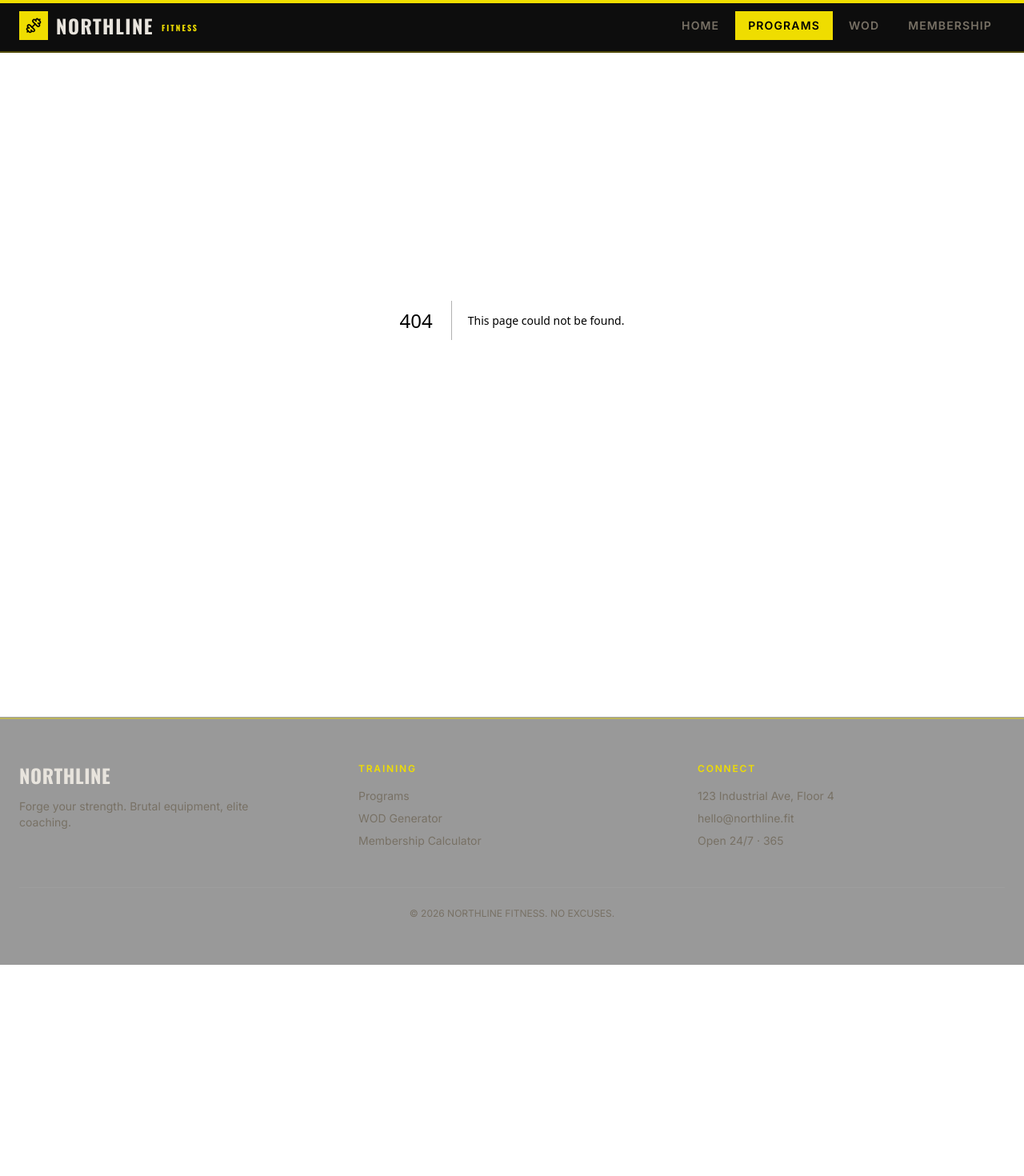
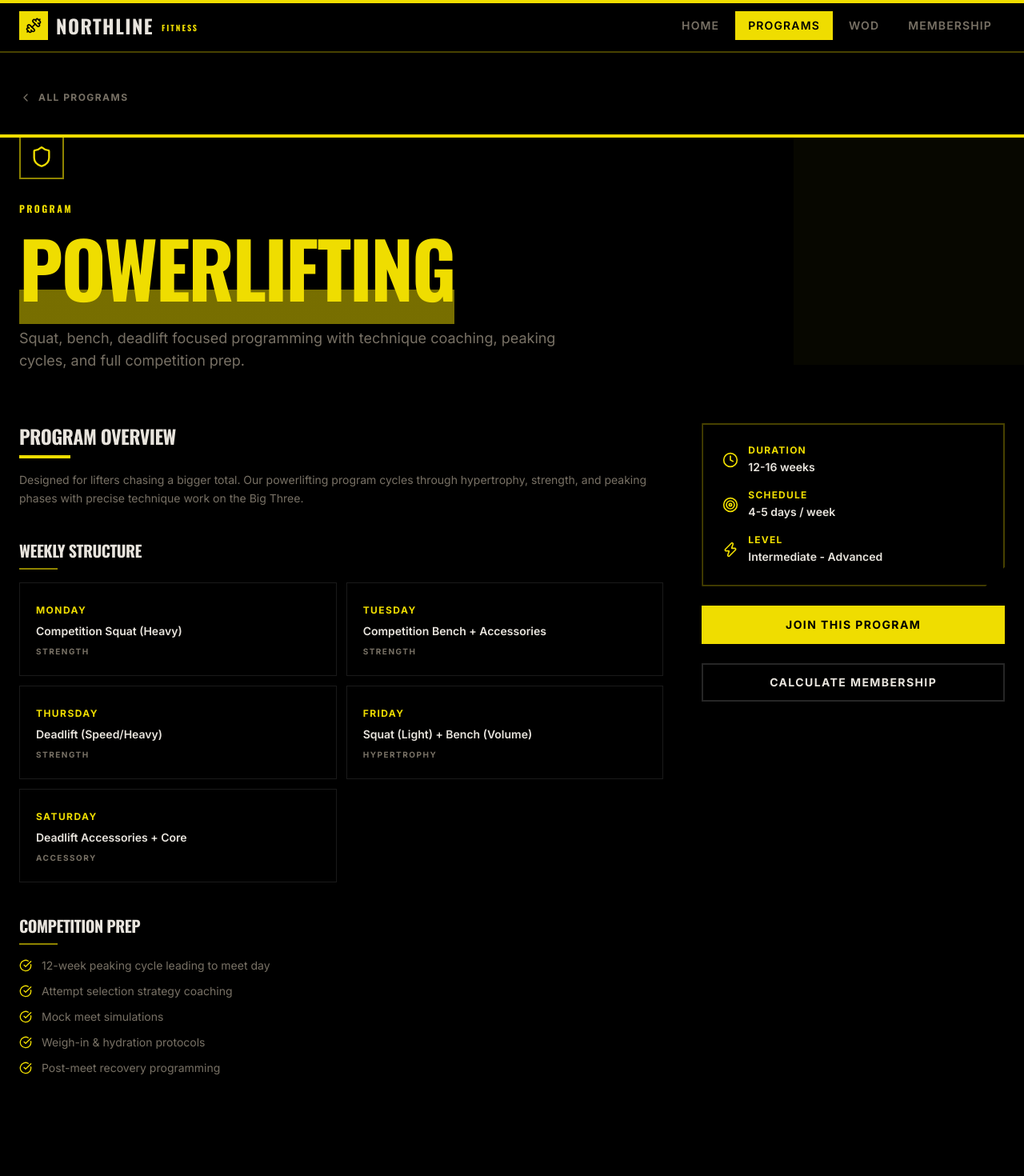
Before and after one commit to anas-khan-antimatter/mkt-northline-fitness, a Next.js app: page /programs/powerlifting in a window 1280 px wide. Before the commit this address had no page. Shown: the top 1470 px of the page at 80% size. Before the commit the page ends 1206 px from the top, so only its background shows below. Built offline with nearby package versions, Linux system fonts and the light colour scheme.

Commit message:
antimatter: checkpoint c-1790732951274-8t1ke

```diff
--- /dev/null
+++ b/src/app/programs/powerlifting/page.tsx
@@ -0,0 +1,152 @@
+"use client";
+
+import Link from "next/link";
+import { motion } from "framer-motion";
+import { ChevronLeft, Shield, CheckCircle, Clock, Target, Zap } from "lucide-react";
+
+export default function PowerliftingPage() {
+  return (
+    <div className="pt-28 pb-20">
+      <div className="px-6 mb-8">
+        <div className="mx-auto max-w-7xl">
+          <Link
+            href="/programs"
+            className="inline-flex items-center gap-2 text-xs font-bold uppercase tracking-[0.12em] text-muted-foreground hover:text-primary transition-colors"
+          >
+            <ChevronLeft className="h-4 w-4" /> All Programs
+          </Link>
+        </div>
+      </div>
+
+      <section className="relative px-6 overflow-hidden">
+        <div className="absolute top-0 left-0 right-0 h-1 bg-primary" />
+        <div className="absolute -top-24 -right-24 w-96 h-96 bg-primary/[3%] diagonal-cut-lg" />
+
+        <div className="mx-auto max-w-7xl">
+          <motion.div
+            initial={{ opacity: 0, y: 40 }}
+            animate={{ opacity: 1, y: 0 }}
+            transition={{ duration: 0.6 }}
+          >
+            <div className="flex h-14 w-14 items-center justify-center brutal-border bg-black/40 mb-6">
+              <Shield className="h-7 w-7 text-primary" />
+            </div>
+            <span className="font-heading text-xs font-bold uppercase tracking-[0.2em] text-primary">
+              Program
+            </span>
+            <h1 className="font-heading text-5xl font-bold tracking-tight mt-3 sm:text-7xl md:text-8xl leading-[1.05]">
+              <span className="text-safety heavy-underline">POWERLIFTING</span>
+            </h1>
+            <p className="mt-6 max-w-2xl text-base text-muted-foreground sm:text-lg">
+              Squat, bench, deadlift focused programming with technique coaching,
+              peaking cycles, and full competition prep.
+            </p>
+          </motion.div>
+        </div>
+      </section>
+
+      <section className="mt-16 px-6">
+        <div className="mx-auto max-w-7xl grid gap-12 lg:grid-cols-3">
+          <div className="lg:col-span-2 space-y-10">
+            <div>
+              <h2 className="font-heading text-2xl font-bold tracking-tight text-foreground">
+                PROGRAM OVERVIEW
+              </h2>
+              <div className="mt-2 h-1 w-16 bg-primary" />
+              <p className="mt-4 text-sm leading-relaxed text-muted-foreground">
+                Designed for lifters chasing a bigger total. Our powerlifting program
+                cycles through hypertrophy, strength, and peaking phases with
+                precise technique work on the Big Three.
+              </p>
+            </div>
+
+            <div>
+              <h3 className="font-heading text-xl font-bold tracking-tight text-foreground">
+                WEEKLY STRUCTURE
+              </h3>
+              <div className="mt-2 h-0.5 w-12 bg-primary/60" />
+              <div className="mt-4 grid gap-3 sm:grid-cols-2">
+                {[
+                  { day: "MONDAY", focus: "Competition Squat (Heavy)", type: "Strength" },
+                  { day: "TUESDAY", focus: "Competition Bench + Accessories", type: "Strength" },
+                  { day: "THURSDAY", focus: "Deadlift (Speed/Heavy)", type: "Strength" },
+                  { day: "FRIDAY", focus: "Squat (Light) + Bench (Volume)", type: "Hypertrophy" },
+                  { day: "SATURDAY", focus: "Deadlift Accessories + Core", type: "Accessory" },
+                ].map((d) => (
+                  <div key={d.day} className="border border-white/10 bg-black/30 p-5">
+                    <span className="text-xs font-bold uppercase tracking-[0.12em] text-primary">{d.day}</span>
+                    <p className="mt-1.5 text-sm font-semibold text-foreground">{d.focus}</p>
+                    <span className="mt-2 inline-block text-[10px] font-bold uppercase tracking-[0.15em] text-muted-foreground">{d.type}</span>
+                  </div>
+                ))}
+              </div>
+            </div>
+
+            <div>
+              <h3 className="font-heading text-xl font-bold tracking-tight text-foreground">
+                COMPETITION PREP
+              </h3>
+              <div className="mt-2 h-0.5 w-12 bg-primary/60" />
+              <ul className="mt-4 space-y-3">
+                {[
+                  "12-week peaking cycle leading to meet day",
+                  "Attempt selection strategy coaching",
+                  "Mock meet simulations",
+                  "Weigh-in & hydration protocols",
+                  "Post-meet recovery programming",
+                ].map((item) => (
+                  <li key={item} className="flex items-start gap-3 text-sm text-muted-foreground">
+                    <CheckCircle className="h-4 w-4 text-primary mt-0.5 shrink-0" />
+                    <span>{item}</span>
+                  </li>
+                ))}
+              </ul>
+            </div>
+          </div>
+
+          <div className="space-y-6">
+            <div className="border-2 border-primary/30 bg-black/40 p-6 diagonal-cut">
+              <div className="space-y-4">
+                <div className="flex items-center gap-3">
+                  <Clock className="h-5 w-5 text-primary" />
+                  <div>
+                    <span className="block text-xs font-bold uppercase tracking-[0.1em] text-primary">Duration</span>
+                    <span className="text-sm font-semibold text-foreground">12-16 weeks</span>
+                  </div>
+                </div>
+                <div className="flex items-center gap-3">
+                  <Target className="h-5 w-5 text-primary" />
+                  <div>
+                    <span className="block text-xs font-bold uppercase tracking-[0.1em] text-primary">Schedule</span>
+                    <span className="text-sm font-semibold text-foreground">4-5 days / week</span>
+                  </div>
+                </div>
+                <div className="flex items-center gap-3">
+                  <Zap className="h-5 w-5 text-primary" />
+                  <div>
+                    <span className="block text-xs font-bold uppercase tracking-[0.1em] text-primary">Level</span>
+                    <span className="text-sm font-semibold text-foreground">Intermediate - Advanced</span>
+                  </div>
+                </div>
+              </div>
+            </div>
+
+            <Link
+              href="/checkin"
+              className="group flex items-center justify-center gap-2 h-12 brutal-border bg-primary text-primary-foreground px-8 text-sm font-bold uppercase tracking-[0.1em] transition-all hover:bg-primary/90 hover:glow-yellow"
+            >
+              Join This Program
+            </Link>
+
+            <Link
+              href="/week"
+              className="flex items-center justify-center gap-2 h-12 border-2 border-white/15 text-foreground text-sm font-bold uppercase tracking-[0.1em] transition-all hover:border-primary/50"
+            >
+              Calculate Membership
+            </Link>
+          </div>
+        </div>
+      </section>
+    </div>
+  );
+}
```
